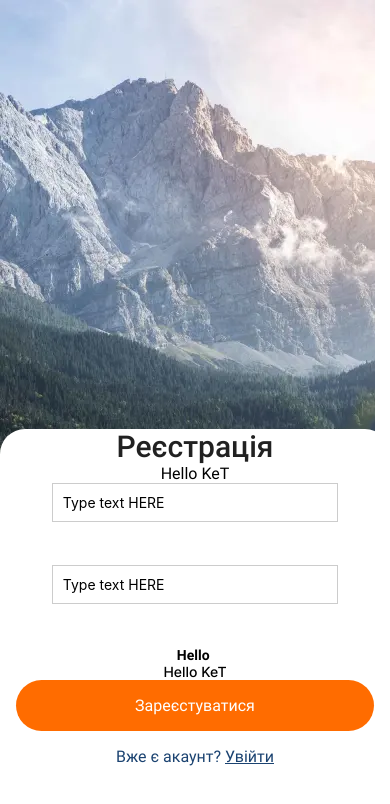
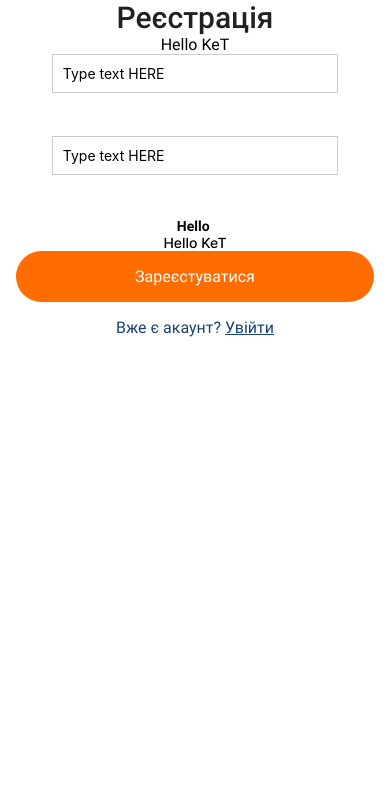
Before and after one commit to VIlliaV/hw-native, a React Native app: screen / in a window 390 px wide. Shown: the top 804 px of the page. Built offline with nearby package versions, Linux system fonts and the light colour scheme.

Commit message:
UPD || FIX app

```diff
--- a/App.js
+++ b/App.js
@@ -1,11 +1,6 @@
-import { StatusBar } from "expo-status-bar";
-import { Text, View, ImageBackground, Platform } from "react-native";
+import { Text, View } from "react-native";
 
 import { useFonts } from "expo-font";
-import { styles } from "./style/styles";
-
-import back_ground from "./assets/image/Photo BG.webp";
-import back_ground_2x from "./assets/image/Photo BGx2.webp";
 import RegistrationScreen from "./components/auth/RegistrationScreen";
 
 export default function App() {
@@ -22,14 +17,9 @@ export default function App() {
 
   return (
     <View style={{ flex: 1 }}>
-      <ImageBackground
-        source={Platform.OS === "ios" ? back_ground_2x : back_ground}
-        resizeMode="cover"
-        style={{ ...styles.image, justifyContent: "flex-end" }}
-      >
-        <RegistrationScreen />
-        <StatusBar style="auto" />
-      </ImageBackground>
+      <RegistrationScreen />
+
+      {/* <LoginScreen /> */}
     </View>
   );
 }
```
